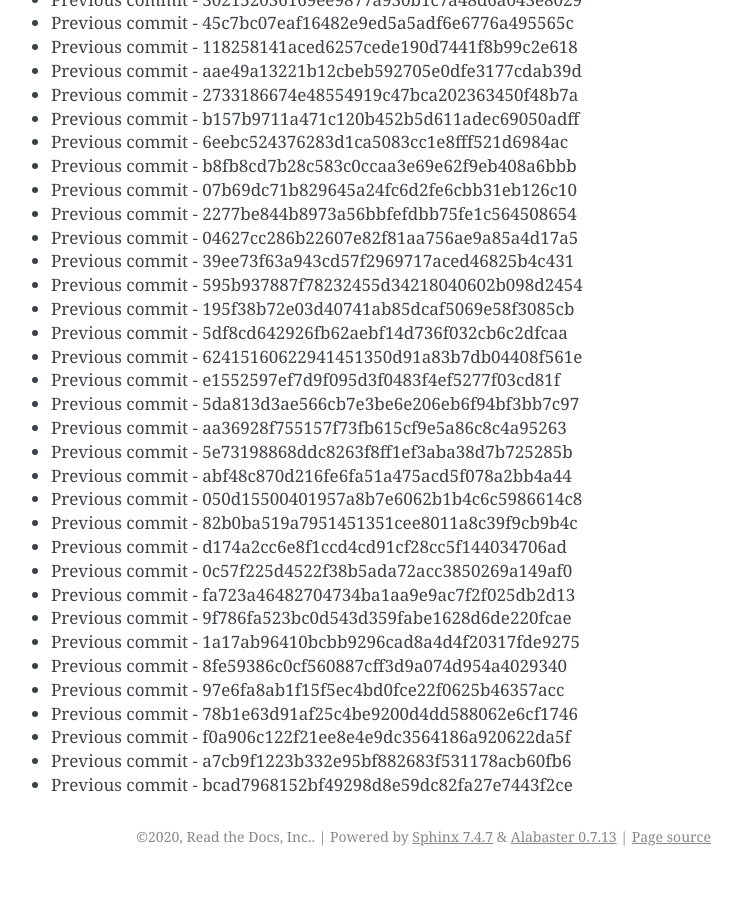
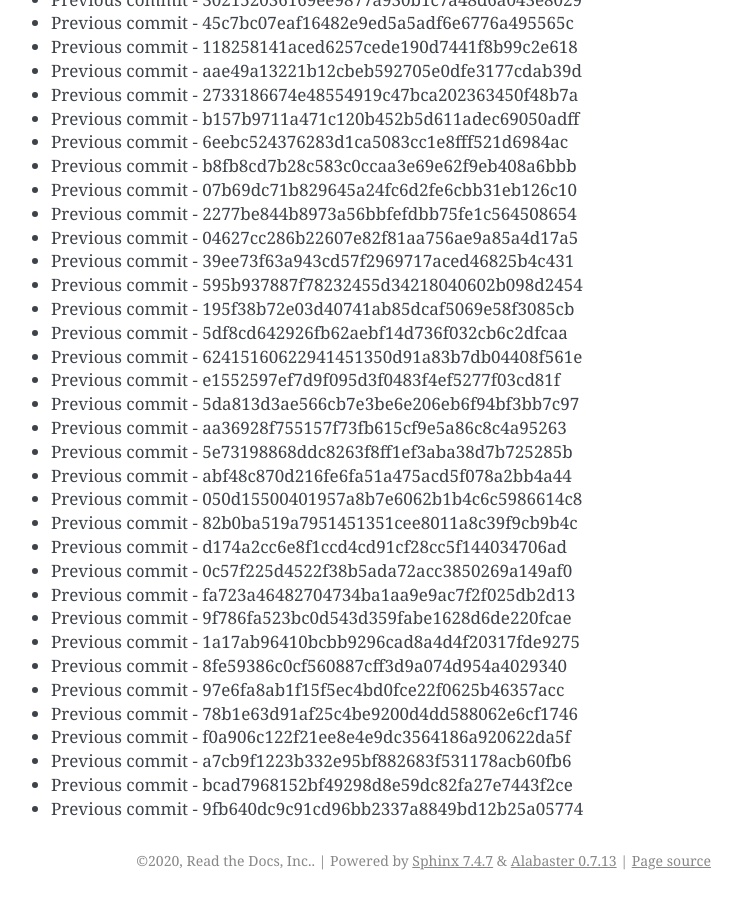
Before and after one commit to readthedocs/rtd-git-stresstest, a Sphinx documentation site: the page built from docs/updates.rst, in a window 1280 px wide and 900 px high, scrolled down 104672 px. Shown: the whole window, without its empty margins (399-1141 px from the left). Built offline with Sphinx 7.4.7, drawn with Linux system fonts in a browser that asks for light colours; before the commit the page ends 105548 px from its top, so only the background shows below that.

Commit message:
Generating commit from previous: 9fb640dc9c91cd96bb2337a8849bd12b25a05774

```diff
--- a/docs/updates.rst
+++ b/docs/updates.rst
@@ -4430,3 +4430,4 @@ It can be tested for any performance characteristics.
 * Previous commit - f0a906c122f21ee8e4e9dc3564186a920622da5f
 * Previous commit - a7cb9f1223b332e95bf882683f531178acb60fb6
 * Previous commit - bcad7968152bf49298d8e59dc82fa27e7443f2ce
+* Previous commit - 9fb640dc9c91cd96bb2337a8849bd12b25a05774
```
